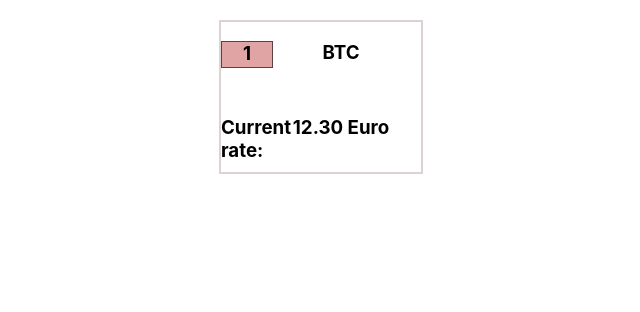
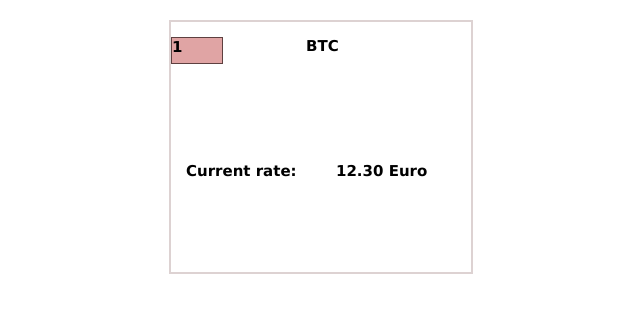
Before and after one commit to siddharthteli/forex-app, a React (Create React App) app: page / in a window 1280 px wide. Shown: the top 312 px of the page, without its empty margins (319-959 px from the left). Built offline with nearby package versions, Linux system fonts and the light colour scheme.

Commit message:
Update-Font size & family Implemented:
Because:

```diff
--- a/src/components/Cards/Cards.css
+++ b/src/components/Cards/Cards.css
@@ -1,7 +1,7 @@
 .card-container {
     border: 2px rgb(221, 210, 210) solid;
-    width: 200px;
-    height: 150px;
+    width: 300px;
+    height: 250px;
     display: grid;
     grid-template-rows: 50% 50%;
     overflow: hidden;
@@ -10,17 +10,26 @@
     margin-top: 20px;
 }
 
+h3 {
+    font-size: 15px;
+    font-family: Verdana, Geneva, Tahoma, sans-serif;
+    margin-left: 15px;
+    margin-right: 20px;
+    text-align: left;
+}
+
 .header-card {
     display: grid;
-    grid-template-columns: 20% 80%;
+    grid-template-columns: 40% 60%;
 }
 
 .section-card {
     display: grid;
-    grid-template-columns: 20% 80%;
+    grid-template-columns: 50% 50%;
 }
 
 .identifier {
+    margin-left: 0px;
     border: 1px rgb(94, 64, 64) solid;
     width: 50px;
     height: 25px;
```
